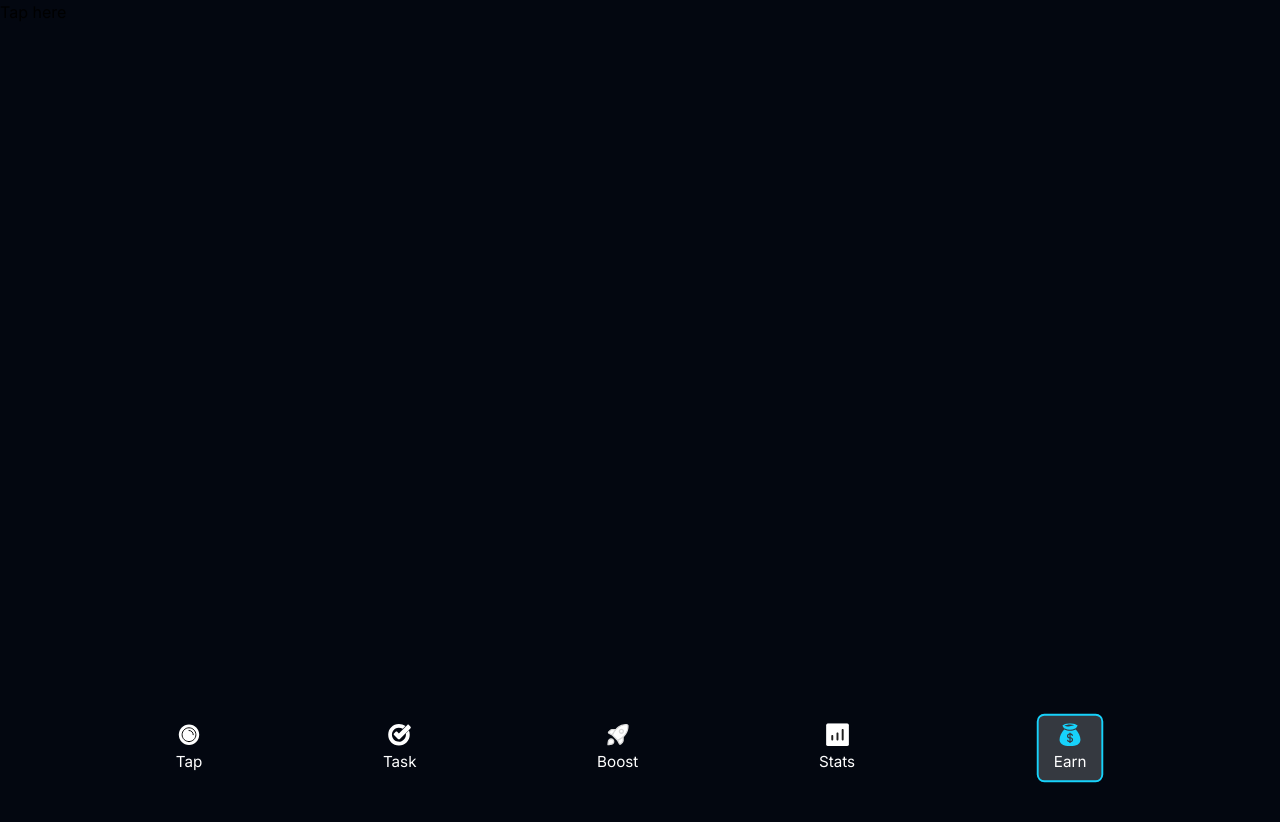
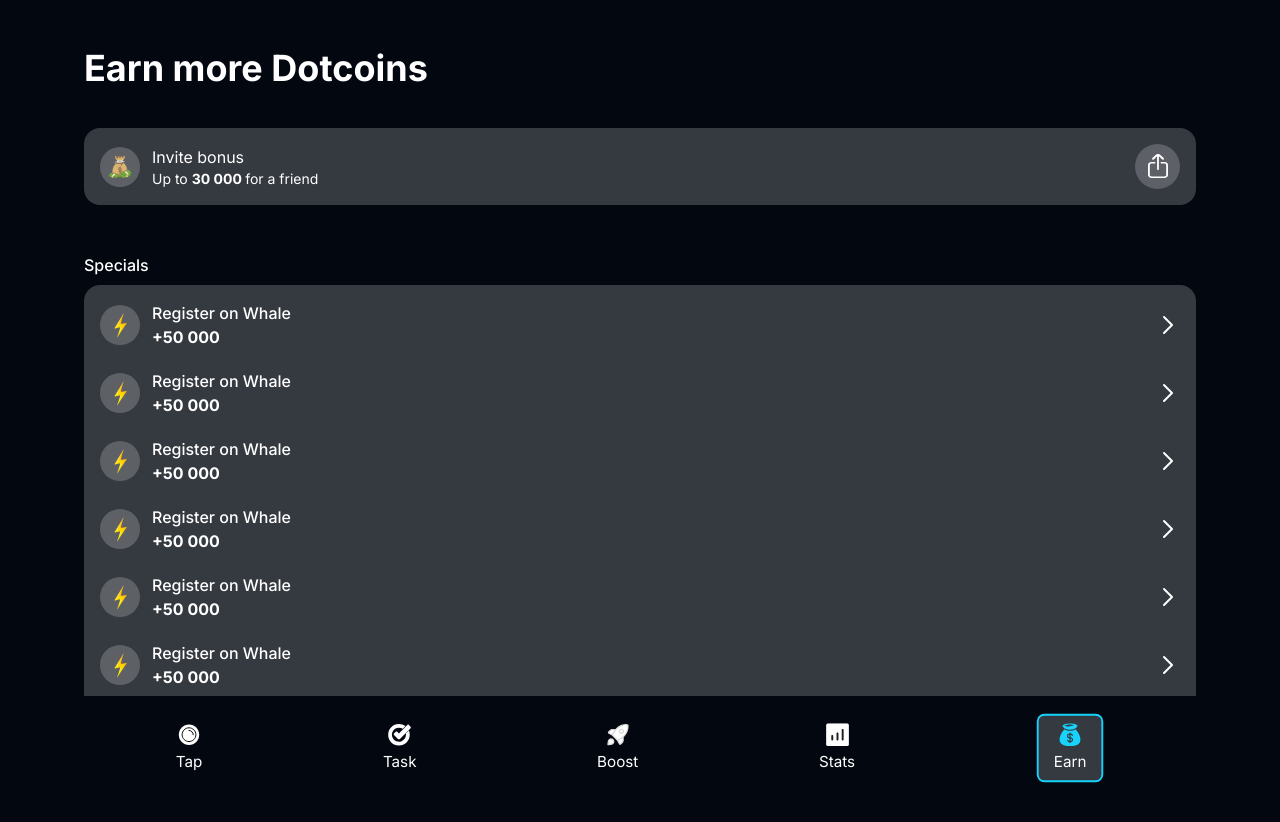
Before and after one commit to Qhristen/base-bot-app, a Next.js app: page /mobile/earn in a window 1280 px wide. Shown: the top 822 px of the page. Before the commit the page ends 800 px from the top, so only its background shows below. Built offline with nearby package versions, Linux system fonts and the light colour scheme.

Commit message:
added stats and earn page

```diff
--- a/app/mobile/earn/page.tsx
+++ b/app/mobile/earn/page.tsx
@@ -1,11 +1,12 @@
-import React from 'react';
+import Earn from "@/components/mobile/earn";
+import React from "react";
 
 const page = () => {
-    return (
-        <div>
-            Tap here
-        </div>
-    );
+  return (
+    <div>
+      <Earn />
+    </div>
+  );
 };
 
 export default page;
--- a/app/mobile/stats/page.tsx
+++ b/app/mobile/stats/page.tsx
@@ -1,9 +1,10 @@
+import Stats from '@/components/mobile/stats';
 import React from 'react';
 
 const page = () => {
     return (
         <div>
-            Tap here
+           <Stats />
         </div>
     );
 };
--- a/assets/icons/index.ts
+++ b/assets/icons/index.ts
@@ -4,5 +4,7 @@
 export { default as BoostIcon } from "./Boost.svg";
 export { default as IconStat } from "./iconoir_stats-up-square-solid.svg";
 export { default as MoneyBagIcon } from "./healthicons_money-bag.svg";
+export { default as MoneyBagColoredIcon } from "./emojione_money-bag.svg";
 export { default as LightBolt } from "./lightBolt.png";
 export { default as ArrowRight } from "./oui_arrow-up.svg";
+export { default as ShareIcon } from "./oui_share.svg";
--- /dev/null
+++ b/components/mobile/earn.tsx
@@ -0,0 +1,70 @@
+import {
+  ArrowRight,
+  LightBolt,
+  MoneyBagColoredIcon,
+  ShareIcon,
+} from "@/assets/icons";
+import Image from "next/image";
+import React, { useContext } from "react";
+import Container from "../container";
+import { Button } from "../ui/Button";
+import { TelegramContext, useTelegram } from "@/context/telegram-context";
+
+const Earn = () => {
+  // const { user, webApp } = useContext(TelegramContext);
+  // console.log(user, "user");
+  return (
+    <Container>
+      {/* <pre>{JSON.stringify(user, null, 2)}</pre> */}
+      <div className="flex w-full h-full flex-col justify-between p-5 mb-40">
+        <div className="flex flex-col items-start justify-start mt-7">
+          <h1 className="text-4xl font-bold text-white">Earn more Dotcoins</h1>
+        </div>
+        <div className="bg-gray rounded-2xl p-4 mt-10">
+          <div className="flex items-center justify-between">
+            <div className="flex items-center gap-3">
+              <div className="flex items-center justify-center w-10 h-10 rounded-full bg-gray">
+                <MoneyBagColoredIcon className="scale-75" />
+              </div>
+              <div className="text-white">
+                <h4 className="font-normal text-white">Invite bonus</h4>
+                <div className="flex items-center gap-2 font-normal text-white">
+                  <span className="text-sm">
+                    Up to <span className="font-bold">30 000 </span>for a friend
+                  </span>
+                </div>
+              </div>
+            </div>
+            <ShareIcon />
+          </div>
+        </div>
+
+        <div className="mt-10">
+          <h5 className="font-medium text-white py-2">Specials</h5>
+          <div className="bg-gray rounded-2xl p-4">
+            {Array.from({ length: 6 }).map((data, i) => (
+              <div key={i} className="flex items-center justify-between mb-5">
+                <div className="flex items-center gap-3">
+                  <div className="flex items-center justify-center w-10 h-10 rounded-full bg-gray">
+                    <Image src={LightBolt} alt="LightBolt" />
+                  </div>{" "}
+                  <div className="text-white">
+                    <h4 className="font-medium text-white">
+                      Register on Whale
+                    </h4>
+                    <div className="flex items-center gap-2 font-bold text-white">
+                      <span>+50 000</span>
+                    </div>
+                  </div>
+                </div>
+                <ArrowRight />
+              </div>
+            ))}
+          </div>
+        </div>
+      </div>
+    </Container>
+  );
+};
+
+export default Earn;
--- /dev/null
+++ b/components/mobile/stats.tsx
@@ -0,0 +1,51 @@
+import { LightBolt } from "@/assets/icons";
+import Image from "next/image";
+import React, { useContext } from "react";
+import Container from "../container";
+import { Button } from "../ui/Button";
+import { TelegramContext, useTelegram } from "@/context/telegram-context";
+
+const Stats = () => {
+  // const { user, webApp } = useContext(TelegramContext);
+  // console.log(user, "user");
+  return (
+    <Container>
+      {/* <pre>{JSON.stringify(user, null, 2)}</pre> */}
+      <div className="flex w-full h-full flex-col justify-between p-5 mb-40">
+        <div className="flex flex-col items-start justify-start mt-10">
+          <div className="text-gray mix-blend-plus-lighter">Total balance</div>
+          <h1 className="text-4xl font-black text-white">9.232 T</h1>
+        </div>
+
+        <div className="grid grid-cols-2 gap-2 mt-10">
+          <div className="bg-gray rounded-xl p-4 py-6">
+            <div className="flex flex-col items-start justify-start">
+              <div className="text-gray mix-blend-plus-lighter">Total Touches</div>
+              <h1 className="text-3xl font-black text-white">162 521 882</h1>
+            </div>
+          </div>
+          <div className="bg-gray rounded-xl p-4 py-6">
+            <div className="flex flex-col items-start justify-start">
+              <div className="text-gray mix-blend-plus-lighter">Total Players</div>
+              <h1 className="text-3xl font-black text-white">7 650 487</h1>
+            </div>
+          </div>
+          <div className="bg-gray rounded-xl p-4 py-6">
+            <div className="flex flex-col items-start justify-start">
+              <div className="text-gray mix-blend-plus-lighter">Daily Users</div>
+              <h1 className="text-3xl font-black text-white">2 936 626</h1>
+            </div>
+          </div>
+          <div className="bg-gray rounded-xl p-4 py-6">
+            <div className="flex flex-col items-start justify-start">
+              <div className="text-gray mix-blend-plus-lighter">Online players</div>
+              <h1 className="text-3xl font-black text-white">84 833</h1>
+            </div>
+          </div>
+        </div>
+      </div>
+    </Container>
+  );
+};
+
+export default Stats;
```
Also changed, not shown: assets/icons/emojione_money-bag.svg (added), assets/icons/oui_share.svg (added).
